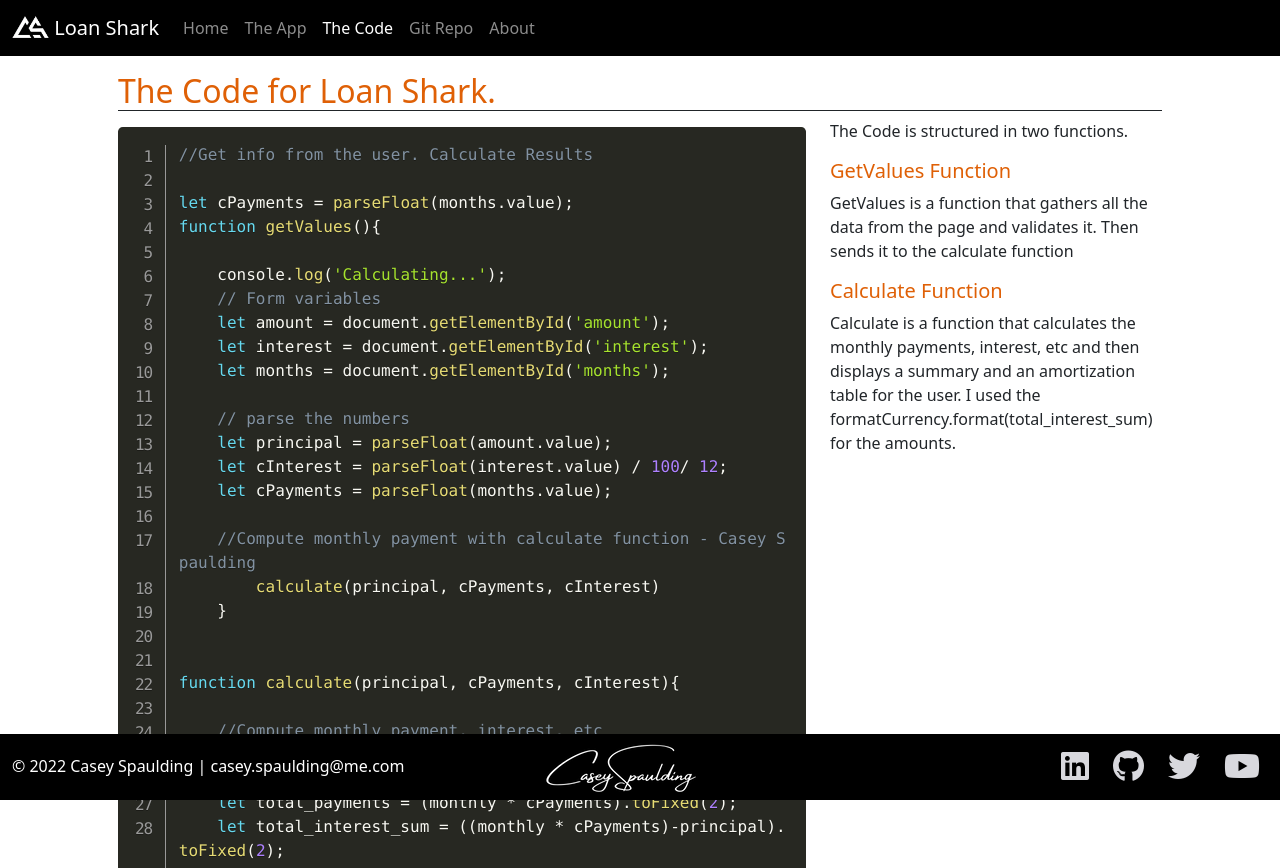
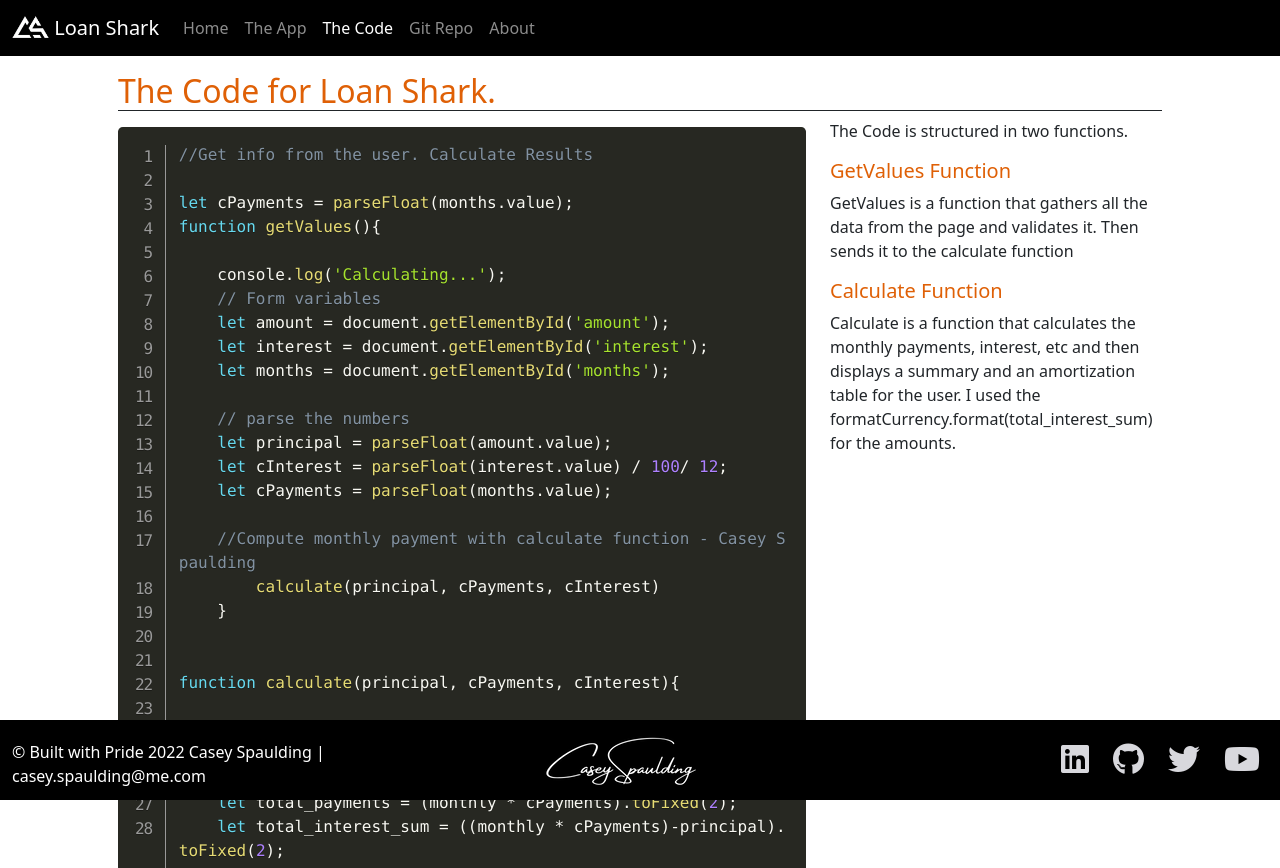
Before and after one commit to caseyspaulding/loanshark, a plain HTML site: page code.html in a window 1280 px wide. Shown: the top 868 px of the page. Drawn offline with nearby package versions, Linux system fonts and the light colour scheme.

Commit message:
updated footer

```diff
--- a/code.html
+++ b/code.html
@@ -244,7 +244,7 @@
     <div class="container-fluid">
         <div class="row row-cols-1 row-cols-lg-3">
             <div class="col order-last order-lg-first text-white bg-black gy-2">
-                <div class="col py-1">&copy; 2022 Casey Spaulding | casey.spaulding@me.com</div>
+                <div class="col py-1">&copy; Built with Pride 2022 Casey Spaulding | casey.spaulding@me.com</div>
                 </div>
                 <div class="col d-flex align-items-center justify-content-center-start justify-content-lg-center">
                     <img src="/img/topLogoSig.png" alt="Casey Spaulding Logo">
```
Also changed, not shown: index.html (+1 -1 lines).
